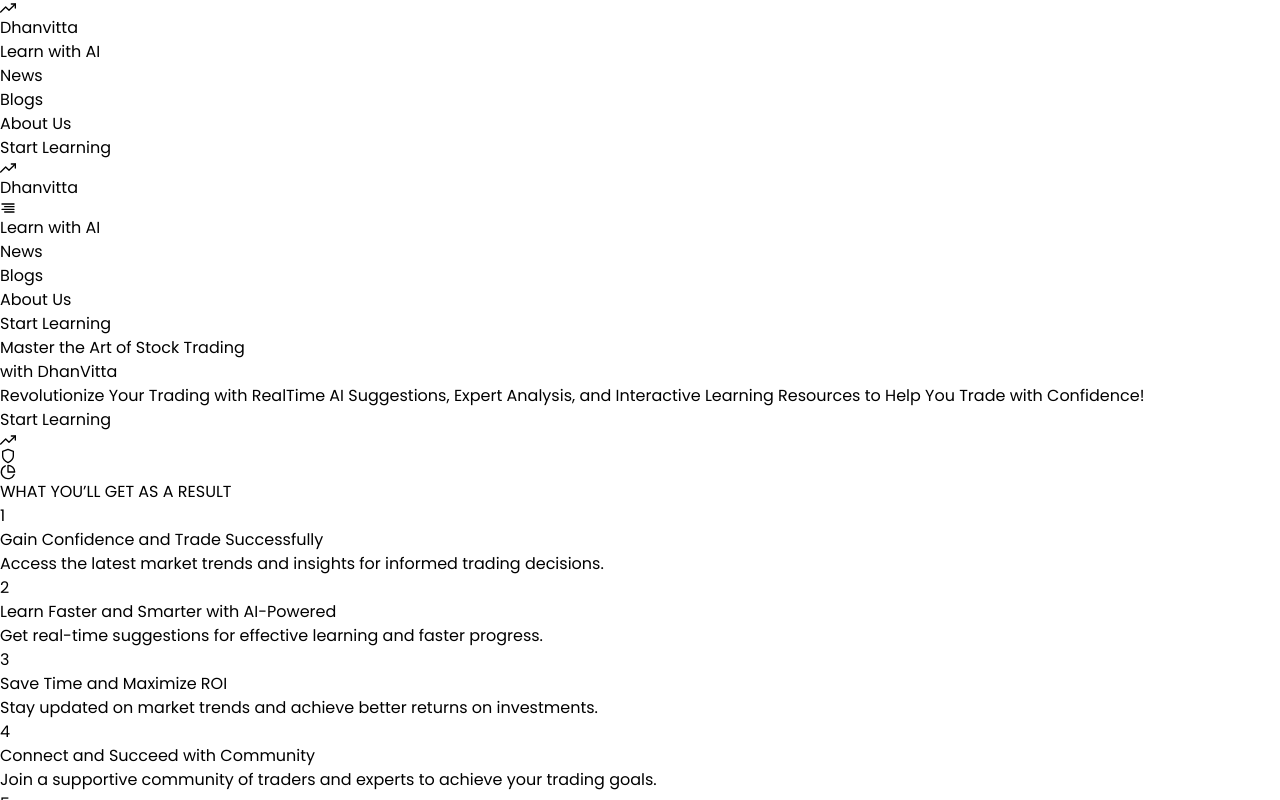
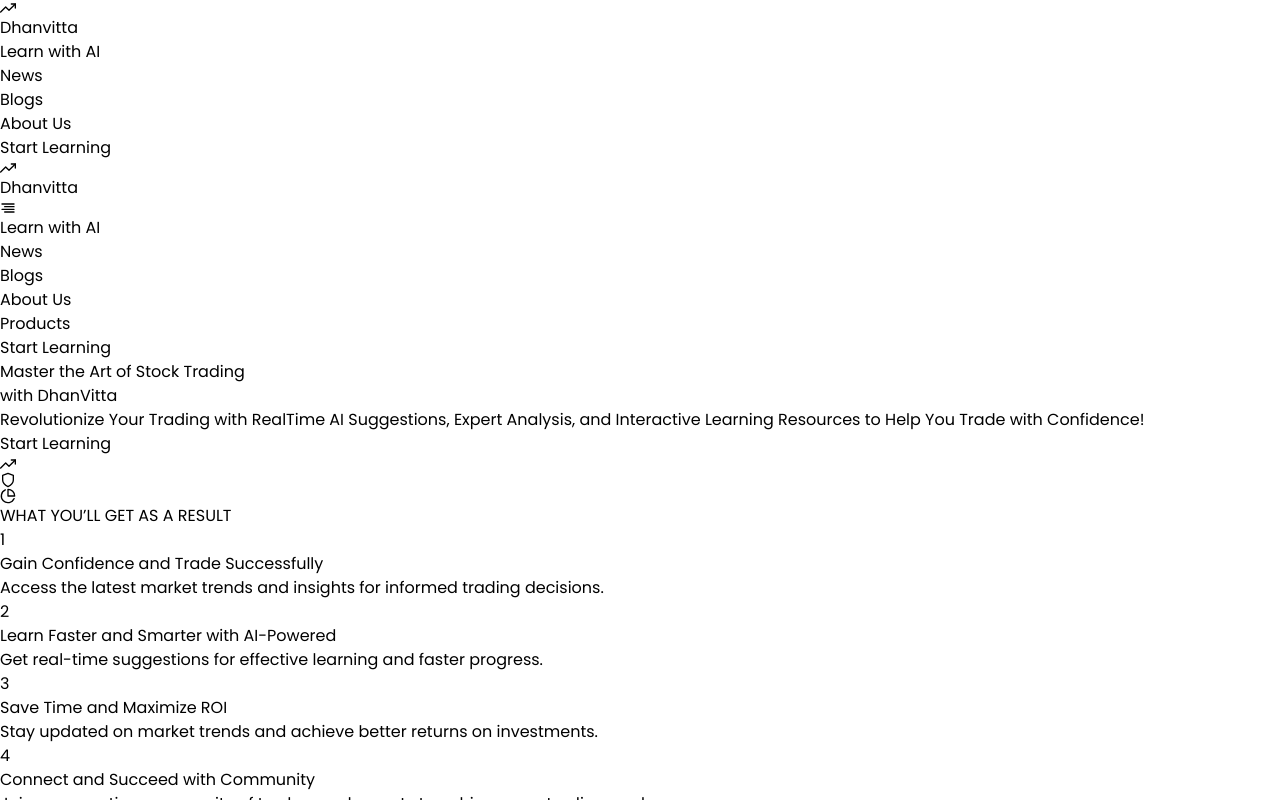
Before and after one commit to dhanvitta/Dhanvitta, a Next.js app: page / in a window 1280 px wide. Both pictures are taken after a click on the icon 8 px from the left and 208 px from the top of the page. Shown: the top 800 px of the page. Built offline with nearby package versions, Linux system fonts and the light colour scheme.

Commit message:
Feature/ Added header link

```diff
--- a/src/Components/Header.js
+++ b/src/Components/Header.js
@@ -37,6 +37,8 @@ function Header() {
                                 <Link className='w-full' href='/news'> <p className='hover:text-blue-500   w-full py-8 text-lg border-b cursor-pointer'>News</p></Link>
                                 <Link className='w-full' href='/news'><p className='hover:text-blue-500   w-full py-8 text-lg border-b cursor-pointer'>Blogs</p></Link>
                                 <Link className='w-full' href='/news'><p className='hover:text-blue-500  w-full  py-8 text-lg border-b cursor-pointer'>About Us</p></Link>
+                                <Link className='w-full' href='/news'><p className='hover:text-blue-500  w-full  py-8 text-lg border-b cursor-pointer'>Products</p></Link>
+
                             </div>
 
                             <div className='w-full  flex items-center justify-start py-8'>
```
